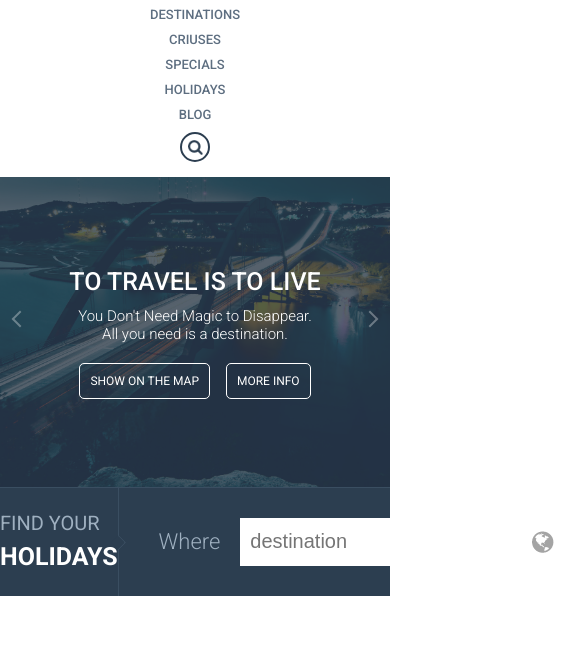
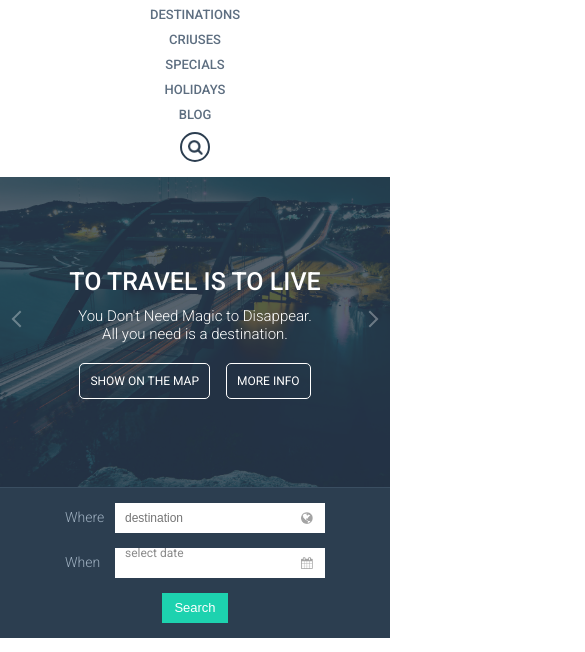
Before and after one commit to marinakatruk/voyage, a plain HTML site: page index.html in a window 390 px wide. Shown: the part 192-844 px from the top of the page, 585 px wide, since content can reach past the window. Drawn offline with Linux system fonts and the light colour scheme.

Commit message:
add media to searchbox

```diff
--- a/style.css
+++ b/style.css
@@ -812,6 +812,7 @@ span.member::before {
     color: #9fb0c0;
     width: 145px;
     padding: 20px 0;
+    margin-left: 10px;
     border-right: 1px solid #3a4e61;
     position: relative;
 }
@@ -932,3 +933,123 @@ searchbox__inpu[type="textarea"] {
     outline: none;
     box-shadow: none;
 }
+
+@media (max-width: 1170px) {
+    .searchbox__inner {
+        justify-content: space-around;
+    }
+
+    .searchbox__text {
+        padding: 10px 15px 10px 0;
+        font-size: 15px;
+        width: 100px;
+
+    }
+
+    .searchbox__text span {
+        font-size: 20px;
+    }
+
+    .searchbox__form__inner {
+        margin-right: 10px;
+        margin-left: 0;
+    }
+
+    .form__area__where,
+    .form__area__when {
+        margin-right: 15px;
+    }
+
+    .searchbox__label {
+        font-size: 16px;
+        margin-right: 15px;
+    }
+
+    .searchbox__input {
+        width: 230px;
+        height: 36px;
+        font-size: 15px;
+    }
+
+    .form__area__where::after,
+    .form__area__when::after {
+        background-size: 16px 16px;
+    }
+
+    .button__submit {
+        font-size: 15px;
+        padding: 0 15px;
+    }
+}
+
+@media (max-width: 840px) {
+    .searchbox__text {
+        display: none;
+    }
+
+    .searchbox__form__inner {
+        margin: 20px 10px;
+    }
+}
+
+@media (max-width: 750px) {
+    .form__area__where,
+    .form__area__when {
+        margin-right: 10px;
+    }
+
+    .searchbox__label {
+        font-size: 14px;
+        margin-right: 10px;
+    }
+
+    .searchbox__input {
+        width: 210px;
+        height: 30px;
+        font-size: 12px;
+    }
+
+    .form__area__where::after,
+    .form__area__when::after {
+        background-size: 12px 12px;
+        width: 30px;
+        height: 30px;
+        top: calc(50% - 15px);
+        left: calc(99% - 30px);
+    }
+
+    .button__submit {
+        font-size: 13px;
+        padding: 0 12px;
+        margin-left: 5px;
+        font-weight: 300;
+    }
+
+    .searchbox__form__inner {
+        margin: 15px 10px;
+    }
+}
+
+
+@media (max-width: 630px) {
+    .searchbox__form__inner {
+        flex-direction: column;
+        align-items: center;
+    }
+
+    .form__area__where,
+    .form__area__when {
+        margin: 0 0 15px 0;
+        width: 260px;
+        justify-content: space-between;
+    }
+
+    .button__submit {
+        margin: 0;
+        padding: 5px 12px;
+    }
+
+
+
+
+}
```
